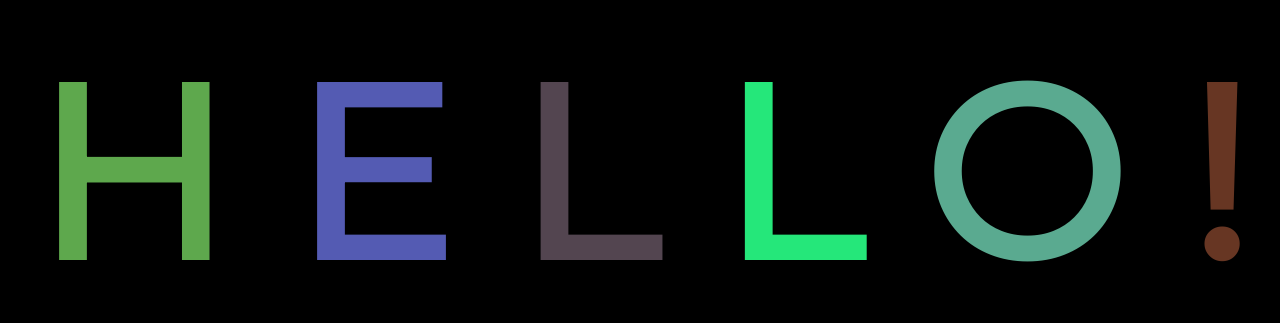
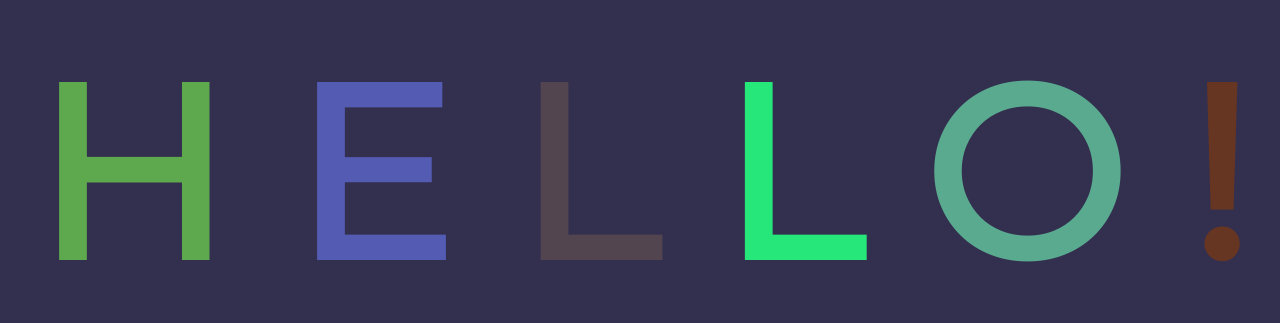
Before and after one commit to yanmarkb/AnimatedTextGitDemo, a plain HTML site: page index.html in a window 1280 px wide. Shown: the part 234-557 px from the top of the page. Drawn offline with Linux system fonts and the light colour scheme.

Commit message:
change bg color

```diff
--- a/style.css
+++ b/style.css
@@ -3,7 +3,7 @@ body {
     justify-content: center;
     align-items: center;
     height: 100vh;
-    background-color: black;
+    background-color: rgb(51, 47, 79);
 }
 
 h1 {
```
